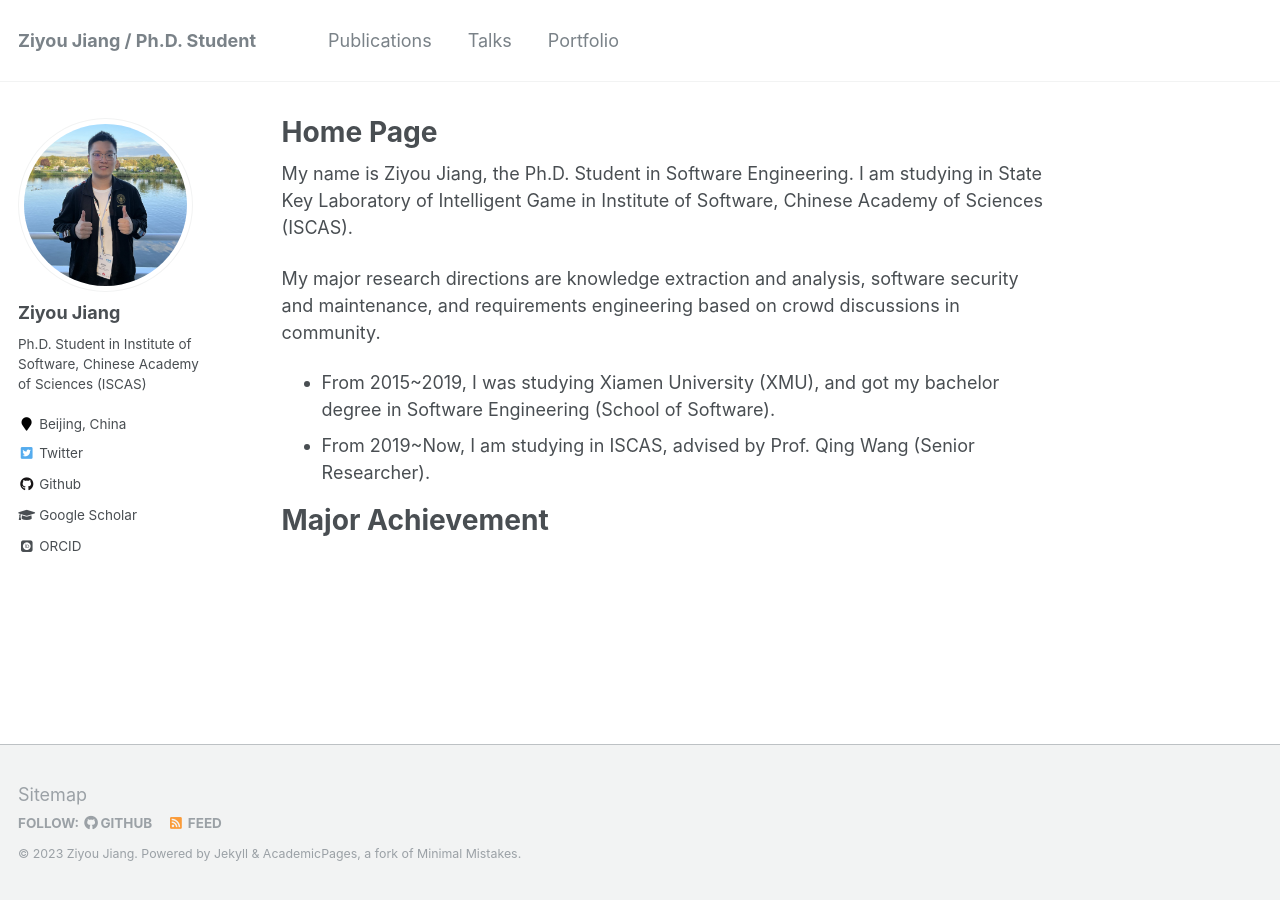
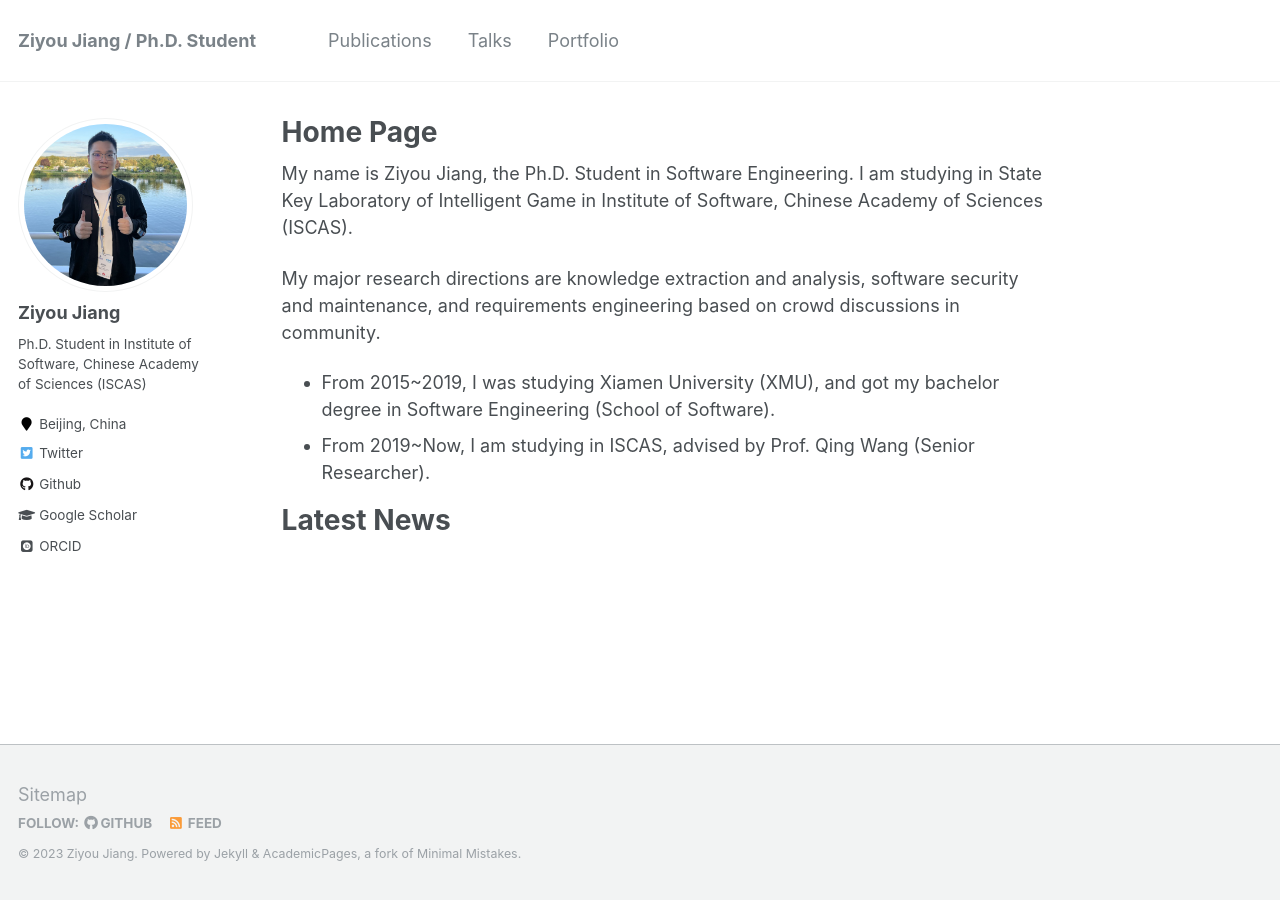
Before and after one commit to jzySaber1996/jzySaber1996.github.io, a Jekyll site: the page built from _pages/about.md, in a window 1280 px wide. Built offline with Jekyll 4.4.1, drawn with Linux system fonts in a browser that asks for light colours; some web fonts are replaced.

Commit message:
Update Home Pages

```diff
--- a/_pages/about.md
+++ b/_pages/about.md
@@ -14,5 +14,5 @@ My major research directions are knowledge extraction and analysis, software sec
 - From 2015~2019, I was studying Xiamen University (XMU), and got my bachelor degree in Software Engineering (School of Software).
 - From 2019~Now, I am studying in ISCAS, advised by Prof. Qing Wang (Senior Researcher).
 
-Major Achievement
+Latest News
 ======
```
